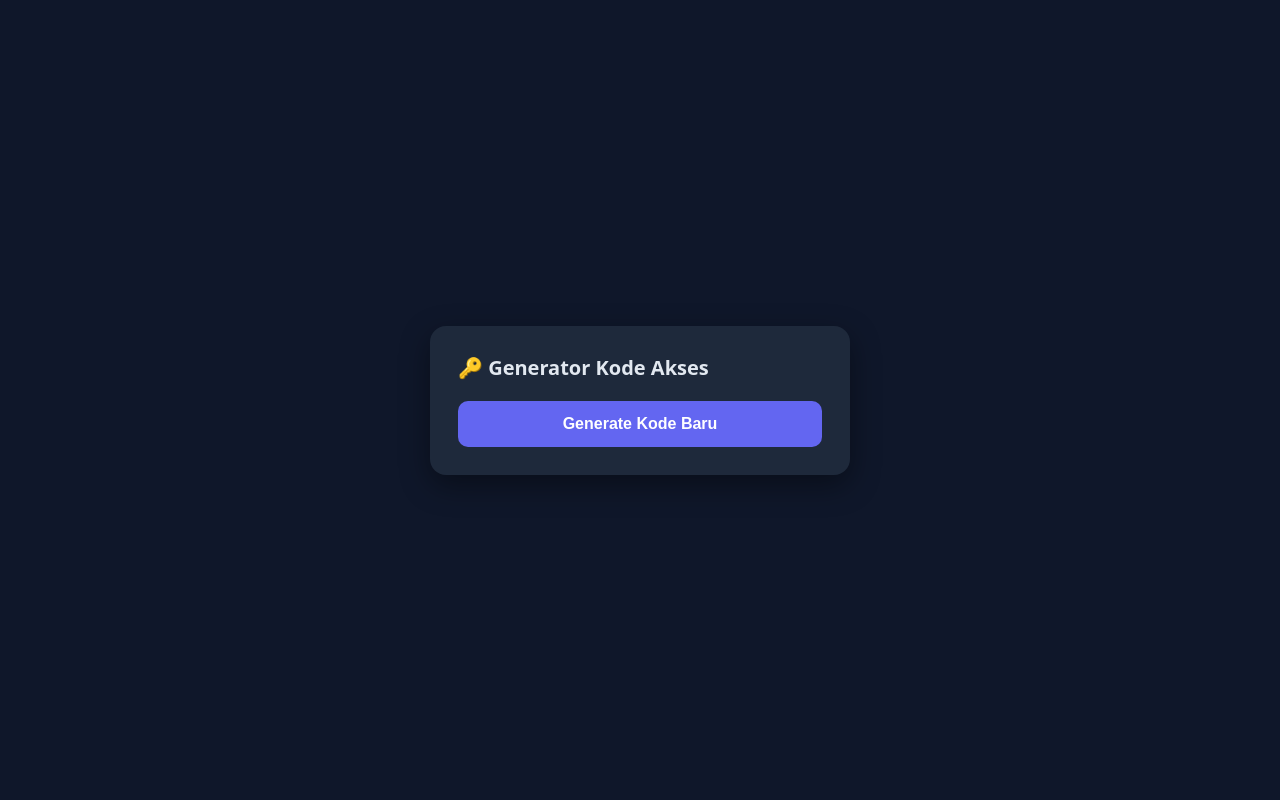
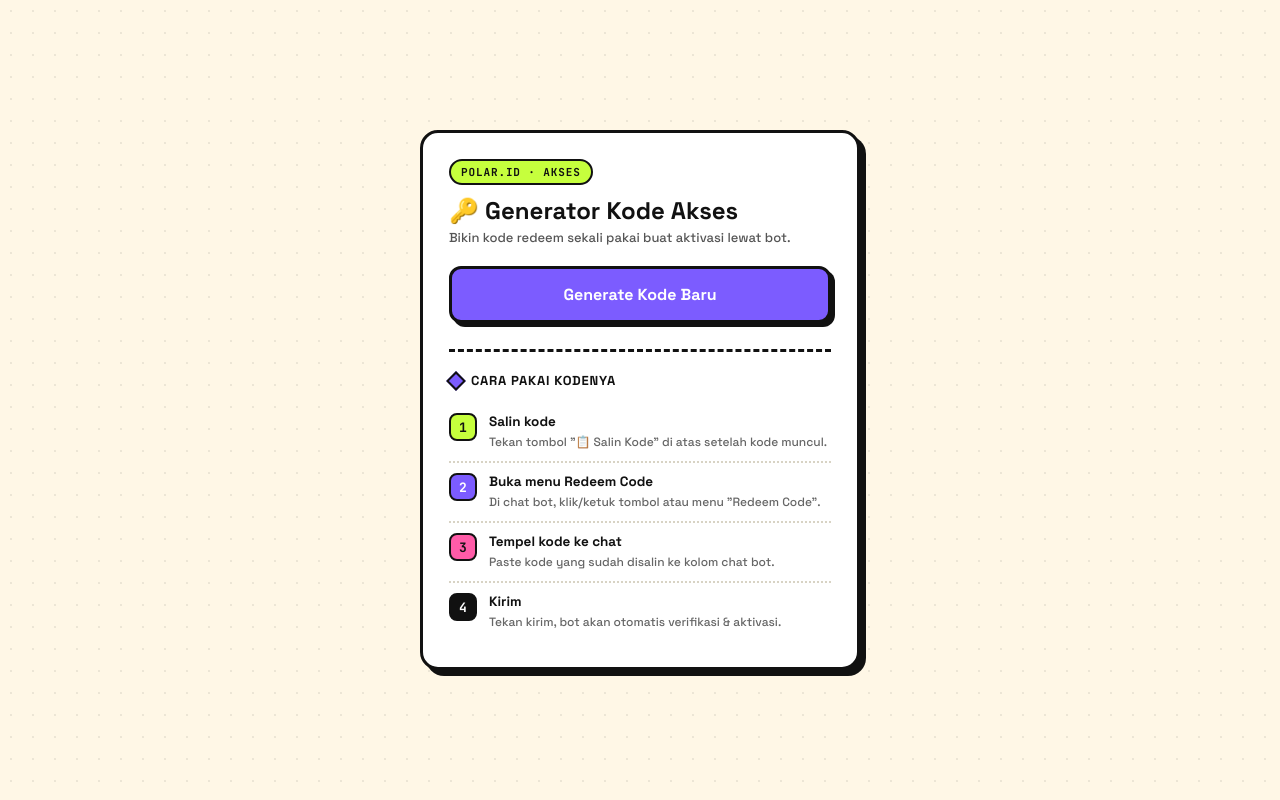
Before and after one commit to pashaba/redeemtoken, a website: page index.html in a window 1280 px wide. Drawn offline with Linux system fonts and the light colour scheme.

Commit message:
Update index.html

```diff
--- a/index.html
+++ b/index.html
@@ -5,74 +5,241 @@
 <meta name="viewport" content="width=device-width, initial-scale=1.0" />
 <title>Generate Kode Akses</title>
 <link rel="icon" href="data:," />
+<link rel="preconnect" href="https://fonts.googleapis.com">
+<link href="https://fonts.googleapis.com/css2?family=Space+Grotesk:wght@500;700;800&family=JetBrains+Mono:wght@500;700&display=swap" rel="stylesheet">
 
 <style>
+  :root{
+    --ink:#111111;
+    --paper:#FFF7E6;
+    --card:#FFFFFF;
+    --lime:#C6FF3D;
+    --purple:#7C5CFF;
+    --pink:#FF5CA8;
+    --shadow: 6px 6px 0 var(--ink);
+    --shadow-sm: 4px 4px 0 var(--ink);
+  }
   * { box-sizing: border-box; }
   body {
     margin: 0;
-    font-family: system-ui, -apple-system, sans-serif;
-    background: #0f172a;
-    color: #e2e8f0;
+    font-family: 'Space Grotesk', system-ui, sans-serif;
+    background: var(--paper);
+    background-image:
+      radial-gradient(circle, #11111114 1.5px, transparent 1.5px);
+    background-size: 22px 22px;
+    color: var(--ink);
     display: flex;
     align-items: center;
     justify-content: center;
     min-height: 100vh;
-    padding: 16px;
+    padding: 20px;
   }
+
   .card {
-    background: #1e293b;
-    border-radius: 16px;
-    padding: 28px;
+    background: var(--card);
+    border: 3px solid var(--ink);
+    border-radius: 18px;
+    box-shadow: var(--shadow);
+    padding: 26px;
     width: 100%;
-    max-width: 420px;
-    box-shadow: 0 10px 30px rgba(0,0,0,.4);
+    max-width: 440px;
   }
-  h1 { font-size: 20px; margin: 0 0 20px; }
-  button {
+
+  .eyebrow{
+    display:inline-block;
+    font-family:'JetBrains Mono', monospace;
+    font-size:11px;
+    font-weight:700;
+    letter-spacing:.08em;
+    text-transform:uppercase;
+    background: var(--lime);
+    border:2px solid var(--ink);
+    border-radius:999px;
+    padding:4px 10px;
+    margin-bottom:12px;
+  }
+
+  h1 {
+    font-size: 24px;
+    font-weight: 800;
+    margin: 0 0 4px;
+    line-height:1.2;
+  }
+  .sub{
+    font-size:13px;
+    color:#555;
+    margin:0 0 20px;
+  }
+
+  button#genBtn {
     width: 100%;
-    padding: 14px;
-    border: none;
-    border-radius: 10px;
-    background: #6366f1;
+    padding: 15px;
+    border: 3px solid var(--ink);
+    border-radius: 12px;
+    background: var(--purple);
     color: white;
+    font-family:'Space Grotesk', sans-serif;
     font-size: 16px;
-    font-weight: 600;
+    font-weight: 800;
     cursor: pointer;
+    box-shadow: var(--shadow-sm);
+    transition: transform .08s ease;
   }
-  button:disabled { opacity: .6; cursor: not-allowed; }
+  button#genBtn:active:not(:disabled){
+    transform: translate(3px,3px);
+    box-shadow: 1px 1px 0 var(--ink);
+  }
+  button#genBtn:disabled { opacity: .6; cursor: not-allowed; }
+
   .code-box {
     margin-top: 20px;
-    padding: 16px;
-    background: #0f172a;
-    border: 1px dashed #6366f1;
-    border-radius: 10px;
+    padding: 18px;
+    background: var(--lime);
+    border: 3px solid var(--ink);
+    border-radius: 12px;
     text-align: center;
-    font-size: 22px;
-    letter-spacing: 2px;
+    font-family:'JetBrains Mono', monospace;
+    font-size: 24px;
+    letter-spacing: 3px;
     font-weight: 700;
     display: none;
+    word-break: break-all;
   }
+
   .warn {
     margin-top: 12px;
-    font-size: 12px;
-    color: #94a3b8;
-    text-align: center;
+    font-family:'JetBrains Mono', monospace;
+    font-size: 11px;
+    color: #7a4b00;
+    background:#FFE8B0;
+    border:2px dashed var(--ink);
+    border-radius:8px;
+    padding:8px 10px;
+    text-align: left;
     display: none;
   }
+
   .copy-btn {
+    width:100%;
     margin-top: 10px;
-    background: #334155;
+    padding:12px;
+    border: 3px solid var(--ink);
+    border-radius: 12px;
+    background: var(--pink);
+    color: var(--ink);
+    font-family:'Space Grotesk', sans-serif;
+    font-weight: 800;
+    font-size:14px;
+    cursor:pointer;
+    box-shadow: var(--shadow-sm);
     display: none;
   }
+  .copy-btn:active{
+    transform: translate(3px,3px);
+    box-shadow: 1px 1px 0 var(--ink);
+  }
+
+  /* Tutorial */
+  .tutorial {
+    margin-top: 26px;
+    border-top: 3px dashed var(--ink);
+    padding-top: 20px;
+  }
+  .tutorial-title{
+    font-size:13px;
+    font-weight:800;
+    text-transform:uppercase;
+    letter-spacing:.06em;
+    margin-bottom:14px;
+    display:flex;
+    align-items:center;
+    gap:8px;
+  }
+  .tutorial-title::before{
+    content:"";
+    width:10px;height:10px;
+    background:var(--purple);
+    border:2px solid var(--ink);
+    display:inline-block;
+    transform: rotate(45deg);
+  }
+
+  .steps { list-style:none; margin:0; padding:0; }
+  .step {
+    display:flex;
+    gap:12px;
+    align-items:flex-start;
+    padding:10px 0;
+  }
+  .step + .step{
+    border-top: 2px dotted #d8d3c4;
+  }
+  .num {
+    flex:none;
+    width:28px; height:28px;
+    border:2.5px solid var(--ink);
+    border-radius:8px;
+    background: var(--paper);
+    display:flex;
+    align-items:center;
+    justify-content:center;
+    font-family:'JetBrains Mono', monospace;
+    font-weight:700;
+    font-size:13px;
+  }
+  .step:nth-child(1) .num{ background: var(--lime); }
+  .step:nth-child(2) .num{ background: var(--purple); color:#fff; }
+  .step:nth-child(3) .num{ background: var(--pink); }
+  .step:nth-child(4) .num{ background: var(--ink); color:#fff; }
+
+  .step-text b{ display:block; font-size:13.5px; font-weight:700; }
+  .step-text span{ font-size:12px; color:#666; }
 </style>
 </head>
 <body>
   <div class="card">
+    <span class="eyebrow">Polar.id · Akses</span>
     <h1>🔑 Generator Kode Akses</h1>
+    <p class="sub">Bikin kode redeem sekali pakai buat aktivasi lewat bot.</p>
+
     <button id="genBtn">Generate Kode Baru</button>
     <div class="code-box" id="codeBox"></div>
     <button class="copy-btn" id="copyBtn">📋 Salin Kode</button>
     <div class="warn" id="warn">⚠️ Kode ini cuma tampil sekali. Catat/simpan sekarang sebelum tutup halaman.</div>
+
+    <div class="tutorial">
+      <div class="tutorial-title">Cara pakai kodenya</div>
+      <ol class="steps">
+        <li class="step">
+          <span class="num">1</span>
+          <span class="step-text">
+            <b>Salin kode</b>
+            <span>Tekan tombol "📋 Salin Kode" di atas setelah kode muncul.</span>
+          </span>
+        </li>
+        <li class="step">
+          <span class="num">2</span>
+          <span class="step-text">
+            <b>Buka menu Redeem Code</b>
+            <span>Di chat bot, klik/ketuk tombol atau menu "Redeem Code".</span>
+          </span>
+        </li>
+        <li class="step">
+          <span class="num">3</span>
+          <span class="step-text">
+            <b>Tempel kode ke chat</b>
+            <span>Paste kode yang sudah disalin ke kolom chat bot.</span>
+          </span>
+        </li>
+        <li class="step">
+          <span class="num">4</span>
+          <span class="step-text">
+            <b>Kirim</b>
+            <span>Tekan kirim, bot akan otomatis verifikasi & aktivasi.</span>
+          </span>
+        </li>
+      </ol>
+    </div>
   </div>
 
 <script>
```
